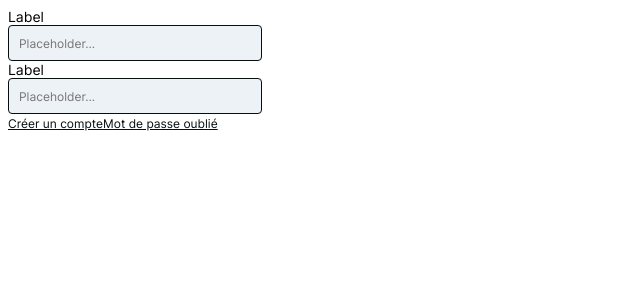
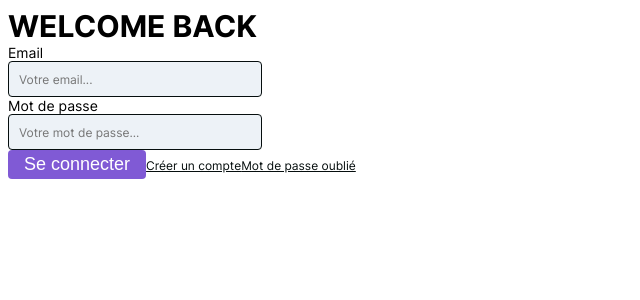
Before and after one commit to JulienHuynh/Sign-In---Design-System, a React (Create React App) app: page / in a window 1280 px wide. Shown: the top 300 px of the page, without its empty margins (0-640 px from the left). Built offline with nearby package versions, Linux system fonts and the light colour scheme.

Commit message:
signin page

```diff
--- a/src/components/atoms/Button/Button.js
+++ b/src/components/atoms/Button/Button.js
@@ -2,10 +2,10 @@ import React from 'react';
 import PropTypes from 'prop-types';
 import '../../../static/css/style.css'
 
-export const Button = ({variant, size, disabled}) => {
+export const Button = ({variant, size, disabled, label}) => {
     const mode = disabled ? '-disabled' : '';
     return (
-        <button className={"button " + `-${size} ` + `-${variant} ` + mode}>This is a buttton</button>
+        <button className={"button " + `-${size} ` + `-${variant} ` + mode}>{label}</button>
     );
 };
 
--- a/src/components/organisms/SignIn/SignIn.js
+++ b/src/components/organisms/SignIn/SignIn.js
@@ -1,18 +1,22 @@
 import React, { useState } from 'react'
 import Link from "../../atoms/Link/Link";
 import {FormInput} from "../../molecules/FormInput/FormInput";
+import Button from "../../atoms/Button/Button";
 
-export const Signin = ({ title, action, ...props }) => {
+function Signin(props) {
 
     return (
         <div className="sign-form">
-            <h1>{title}</h1>
-            <form action={action} method='POST' className="form-section">
-                <FormInput {...props}></FormInput>
-                <FormInput {...props}></FormInput>
+            <h1>WELCOME BACK</h1>
+            <form action="" method="" className="form-section">
+                <FormInput placeholder="Votre email..." label="Email"></FormInput>
+                <FormInput placeholder="Votre mot de passe..." label="Mot de passe"></FormInput>
             </form>
-            <Link linkClass="-regular" linkLabel="Créer un compte" setCurrentView={props.setCurrentView} view="SignUp" />
-            <Link linkClass="-regular" linkLabel="Mot de passe oublié" setCurrentView={props.setCurrentView} view="UpdatePassword" />
+            <div className="sign-connect">
+                <Button label="Se connecter" variant="primary" size="xl"></Button>
+                <Link linkClass="-regular" linkLabel="Créer un compte" setCurrentView={props.setCurrentView} view="SignUp" />
+                <Link linkClass="-regular" linkLabel="Mot de passe oublié" setCurrentView={props.setCurrentView} view="UpdatePassword" />
+            </div>
         </div>
     );
 }
--- a/src/components/organisms/SignIn/_signIn.scss
+++ b/src/components/organisms/SignIn/_signIn.scss
@@ -1,3 +1,5 @@
-.signIn {
+.sign-form {
+  .sign-connect {
 
+  }
 }
--- a/src/components/organisms/UpdatePassword/UpdatePassword.js
+++ b/src/components/organisms/UpdatePassword/UpdatePassword.js
@@ -5,7 +5,7 @@ function UpdatePassword (props) {
     return (
         <>
             <h1>Update Password</h1>
-            <Link linkClass="-regular" linkLabel="Créer un compter" setCurrentView={props.setCurrentView} view="SignUp" />
+            <Link linkClass="-regular" linkLabel="Créer un compte" setCurrentView={props.setCurrentView} view="SignUp" />
             <Link linkClass="-regular" linkLabel="Je me souviens de mon mdp" setCurrentView={props.setCurrentView} view="SignIn" />
         </>
     )
--- a/src/static/scss/style.scss
+++ b/src/static/scss/style.scss
@@ -8,3 +8,5 @@
 @import "../../components/atoms/Link/link";
 
 @import "../../components/molecules/FormInput/form-input";
+
+@import "../../components/organisms/SignIn/signIn";
```
